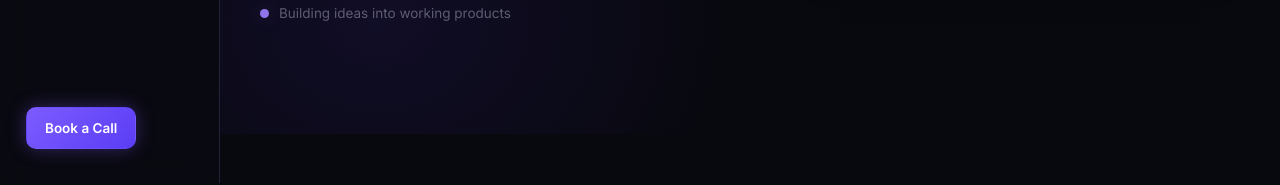
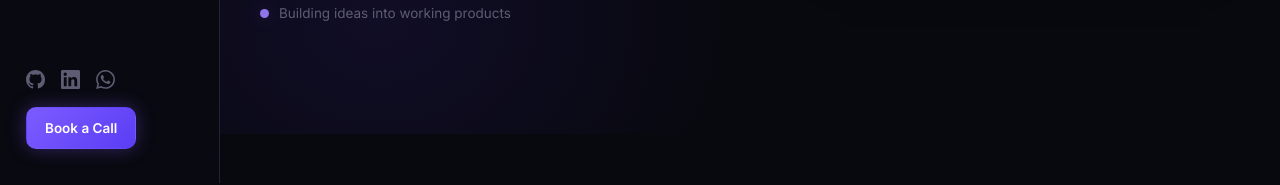
Before and after one commit to otabekmamadaliev/otabek-portfolio, a React (Vite) app: page / in a window 1280 px wide. Shown: the part 617-802 px from the top of the page. Built offline with nearby package versions, Linux system fonts and the light colour scheme.

Commit message:
Add GitHub, LinkedIn, and WhatsApp social links to sidebar
Inline SVG icons at the sidebar bottom (and mobile topbar), with
neon hover glow. WhatsApp links via wa.me.

```diff
--- a/src/components/Sidebar.jsx
+++ b/src/components/Sidebar.jsx
@@ -5,6 +5,56 @@ const LINKS = [
   { num: '04', label: 'About', href: '#about' },
   { num: '05', label: 'Contact', href: '#contact' },
 ]
+
+const SOCIALS = [
+  {
+    label: 'GitHub',
+    href: 'https://github.com/otabekmamadaliev',
+    icon: (
+      <svg viewBox="0 0 16 16" fill="currentColor" aria-hidden="true">
+        <path d="M8 0C3.58 0 0 3.58 0 8c0 3.54 2.29 6.53 5.47 7.59.4.07.55-.17.55-.38 0-.19-.01-.82-.01-1.49-2.01.37-2.53-.49-2.69-.94-.09-.23-.48-.94-.82-1.13-.28-.15-.68-.52-.01-.53.63-.01 1.08.58 1.23.82.72 1.21 1.87.87 2.33.66.07-.52.28-.87.51-1.07-1.78-.2-3.64-.89-3.64-3.95 0-.87.31-1.59.82-2.15-.08-.2-.36-1.02.08-2.12 0 0 .67-.21 2.2.82.64-.18 1.32-.27 2-.27s1.36.09 2 .27c1.53-1.04 2.2-.82 2.2-.82.44 1.1.16 1.92.08 2.12.51.56.82 1.27.82 2.15 0 3.07-1.87 3.75-3.65 3.95.29.25.54.73.54 1.48 0 1.07-.01 1.93-.01 2.2 0 .21.15.46.55.38A8.01 8.01 0 0 0 16 8c0-4.42-3.58-8-8-8Z" />
+      </svg>
+    ),
+  },
+  {
+    label: 'LinkedIn',
+    href: 'https://www.linkedin.com/in/otabekmamadaliev/',
+    icon: (
+      <svg viewBox="0 0 24 24" fill="currentColor" aria-hidden="true">
+        <path d="M20.45 20.45h-3.55v-5.57c0-1.33-.03-3.04-1.85-3.04-1.86 0-2.14 1.45-2.14 2.94v5.67H9.35V9h3.41v1.56h.05c.48-.9 1.64-1.85 3.37-1.85 3.6 0 4.27 2.37 4.27 5.46v6.28ZM5.34 7.43a2.06 2.06 0 1 1 0-4.12 2.06 2.06 0 0 1 0 4.12ZM7.12 20.45H3.56V9h3.56v11.45ZM22.22 0H1.77C.79 0 0 .77 0 1.72v20.55C0 23.23.79 24 1.77 24h20.45c.98 0 1.78-.77 1.78-1.73V1.72C24 .77 23.2 0 22.22 0Z" />
+      </svg>
+    ),
+  },
+  {
+    label: 'WhatsApp',
+    href: 'https://wa.me/48573986686',
+    icon: (
+      <svg viewBox="0 0 24 24" fill="currentColor" aria-hidden="true">
+        <path d="M17.47 14.38c-.3-.15-1.76-.87-2.03-.97-.27-.1-.47-.15-.67.15-.2.3-.77.97-.94 1.17-.17.2-.35.22-.64.07-.3-.15-1.26-.46-2.4-1.47-.88-.79-1.48-1.76-1.65-2.06-.17-.3-.02-.46.13-.61.13-.13.3-.35.45-.52.15-.17.2-.3.3-.5.1-.2.05-.37-.02-.52-.08-.15-.67-1.62-.92-2.22-.24-.58-.49-.5-.67-.51h-.57c-.2 0-.52.07-.8.37-.27.3-1.04 1.02-1.04 2.5 0 1.47 1.07 2.89 1.22 3.09.15.2 2.1 3.21 5.1 4.5.71.31 1.27.49 1.7.63.72.23 1.37.2 1.88.12.58-.09 1.76-.72 2.01-1.42.25-.7.25-1.29.17-1.42-.07-.12-.27-.2-.57-.35Zm-5.42 7.4h-.01a9.87 9.87 0 0 1-5.03-1.38l-.36-.21-3.74.98 1-3.65-.24-.37a9.86 9.86 0 0 1-1.51-5.26c0-5.45 4.44-9.88 9.9-9.88a9.83 9.83 0 0 1 9.88 9.9c0 5.44-4.44 9.87-9.89 9.87Zm8.42-18.3A11.82 11.82 0 0 0 12.05 0C5.5 0 .16 5.34.16 11.9c0 2.1.55 4.14 1.59 5.95L.06 24l6.3-1.65a11.88 11.88 0 0 0 5.68 1.45h.01c6.55 0 11.89-5.34 11.89-11.9 0-3.18-1.24-6.16-3.47-8.41Z" />
+      </svg>
+    ),
+  },
+]
+
+function SocialRow({ className }) {
+  return (
+    <div className={className}>
+      {SOCIALS.map((social) => (
+        <a
+          key={social.label}
+          className="social-link"
+          href={social.href}
+          target="_blank"
+          rel="noopener noreferrer"
+          aria-label={social.label}
+          title={social.label}
+        >
+          {social.icon}
+        </a>
+      ))}
+    </div>
+  )
+}
 
 function Sidebar() {
   return (
@@ -28,7 +78,8 @@ function Sidebar() {
             </a>
           ))}
         </nav>
-        <div className="sidebar-cta">
+        <div className="sidebar-footer">
+          <SocialRow className="social-row" />
           <a className="btn btn-primary btn-sm" href="#contact">
             Book a Call
           </a>
@@ -38,12 +89,16 @@ function Sidebar() {
         <a href="#top" className="topbar-logo" aria-label="Home">
           {'</>'} OTABEK
         </a>
-        <a className="btn btn-primary btn-sm" href="#contact">
-          Book a Call
-        </a>
+        <div className="topbar-right">
+          <SocialRow className="social-row" />
+          <a className="btn btn-primary btn-sm" href="#contact">
+            Book a Call
+          </a>
+        </div>
       </header>
     </>
   )
 }
 
+export { SocialRow }
 export default Sidebar
--- a/src/index.css
+++ b/src/index.css
@@ -140,8 +140,37 @@ a {
   color: var(--violet-bright);
 }
 
-.sidebar-cta {
+.sidebar-footer {
   margin-top: auto;
+  display: grid;
+  gap: 18px;
+  justify-items: start;
+}
+
+.social-row {
+  display: flex;
+  align-items: center;
+  gap: 16px;
+}
+
+.social-link {
+  display: inline-flex;
+  color: var(--text-dim);
+  transition:
+    color 0.2s ease,
+    filter 0.2s ease,
+    transform 0.2s ease;
+}
+
+.social-link svg {
+  width: 19px;
+  height: 19px;
+}
+
+.social-link:hover {
+  color: var(--violet-bright);
+  filter: drop-shadow(0 0 8px rgba(124, 92, 255, 0.7));
+  transform: translateY(-2px);
 }
 
 .content {
@@ -179,6 +208,18 @@ a {
   font-size: 20px;
   color: var(--violet-bright);
   text-shadow: var(--glow-sm);
+}
+
+.topbar-right {
+  display: flex;
+  align-items: center;
+  gap: 20px;
+}
+
+@media (max-width: 420px) {
+  .topbar-right .social-row {
+    display: none;
+  }
 }
 
 /* ---------- Buttons ---------- */
```
